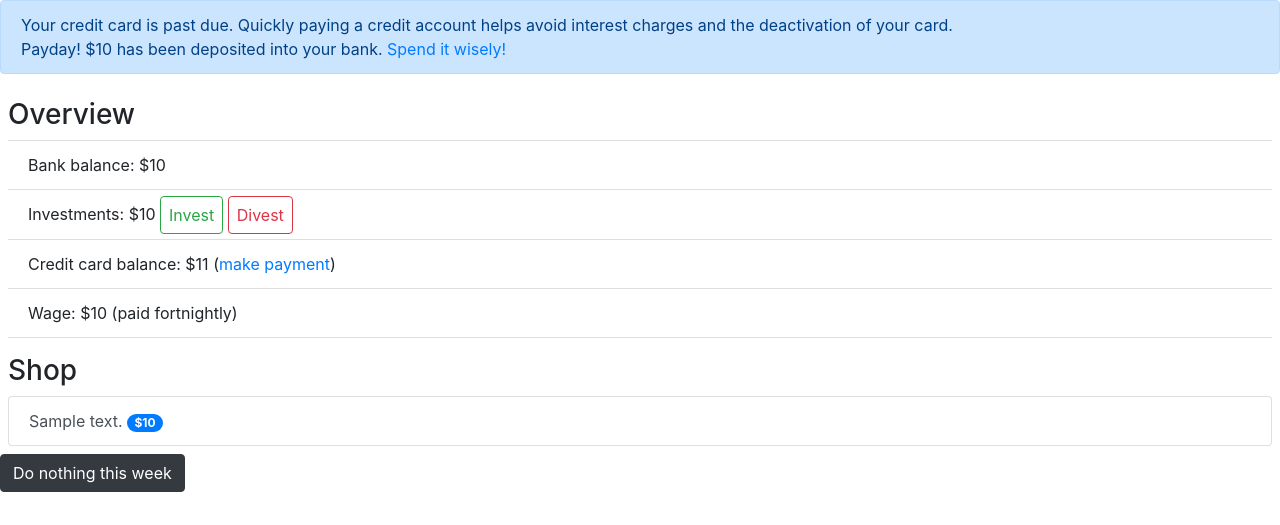
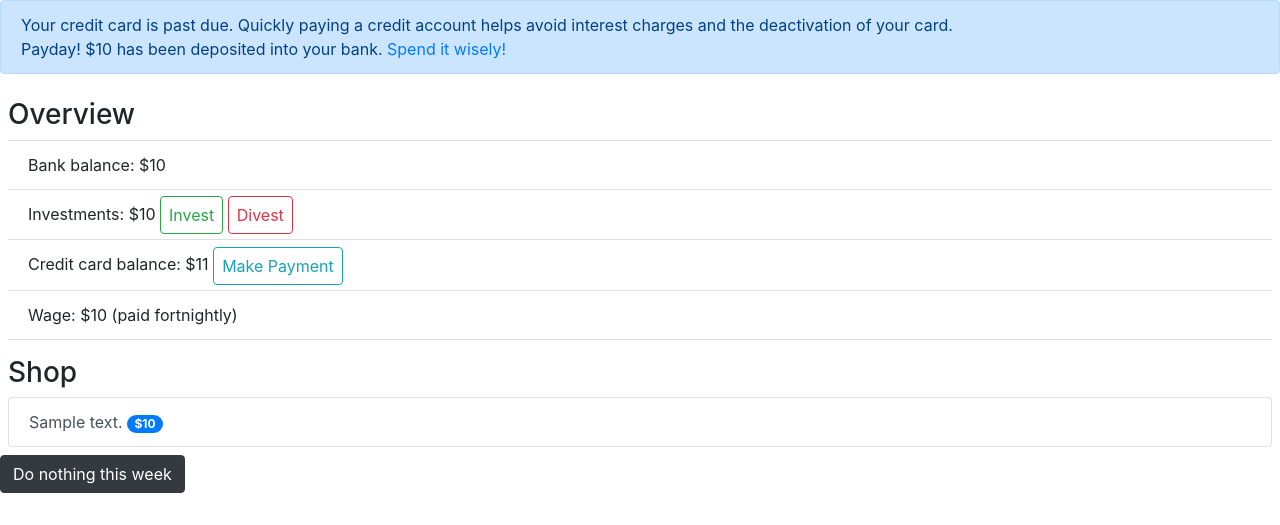
Before and after one commit to helenjhuh/PersonalFi, a Django app: page / in a window 1280 px wide. Shown: the part 56-581 px from the top of the page. Run offline with Django 3.2, Linux system fonts and the light colour scheme; a user stored in the database is signed in; tables that the repository leaves empty hold one stand-in row (values such as "Sample post"); some libraries are stand-ins or nearby versions.

Commit message:
Style make payment button

```diff
--- a/pfgame/templates/index.html
+++ b/pfgame/templates/index.html
@@ -21,7 +21,7 @@
       <a class="d-inline p-2 btn btn-outline-danger" href="{%url 'divest'%}" role="button">Divest</a>
     {%endif%}
   </li>
-  <li class="list-group-item">Credit card balance: ${{accounts.cc_balance}} {%if accounts.cc_balance%}(<a href="{%url 'CCPayment'%}">make payment</a>){%endif%}</li>
+  <li class="list-group-item">Credit card balance: ${{accounts.cc_balance}} {%if accounts.cc_balance%}<a class="d-inline p-2 btn btn-outline-info" href="{%url 'CCPayment'%}" role="button">Make Payment</a>{%endif%}</li>
   <li class="list-group-item">Wage: ${{accounts.wage}} (paid fortnightly)</li>
 </ul>
 <!--Shop-->
```
